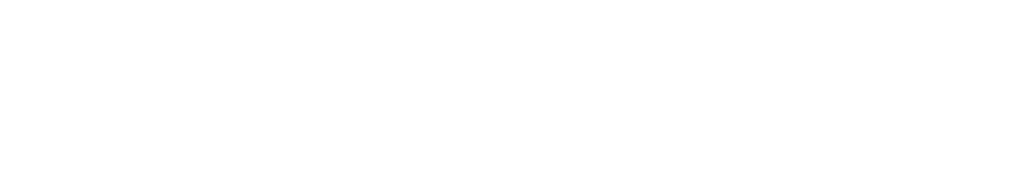
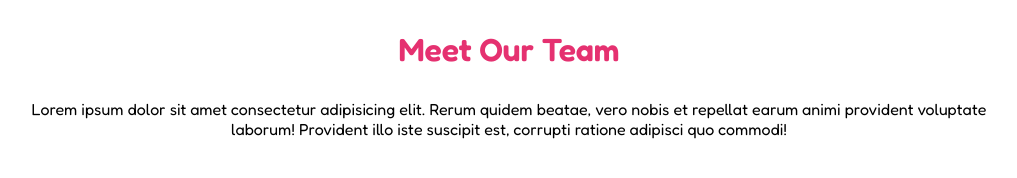
Before and after one commit to mihaipaulorban/html-css-float-cards, a plain HTML site: page index.html in a window 1280 px wide. Shown: the whole page, without its empty margins (131-1148 px from the left). Drawn offline with Linux system fonts and the light colour scheme.

Commit message:
feat: header

```diff
--- a/css/style.css
+++ b/css/style.css
@@ -20,12 +20,27 @@ body{
     font-family: 'Fredoka', sans-serif;
 }
 
+.container{
+    margin: 0 auto;
+    max-width: 1000px;
+}
+
 /*
 *********
 Header
 *********
 */
 
+
+header{
+    text-align: center;
+}
+
+div > h1 {
+    color: #e53170;
+    margin: 30px;
+}
+
 /*
 *********
 Main
--- a/index.html
+++ b/index.html
@@ -14,7 +14,14 @@
    <title>Float Cards</title>
 </head>
 <body>
-    <header></header>
+
+    <header>
+        <div class="container">
+            <h1>Meet Our Team</h1>
+            <p>Lorem ipsum dolor sit amet consectetur adipisicing elit. Rerum quidem beatae, vero nobis et repellat earum animi provident voluptate laborum! Provident illo iste suscipit est, corrupti ratione adipisci quo commodi!</p>
+        </div>
+
+    </header>
 
     <main></main>
 </body>
```
